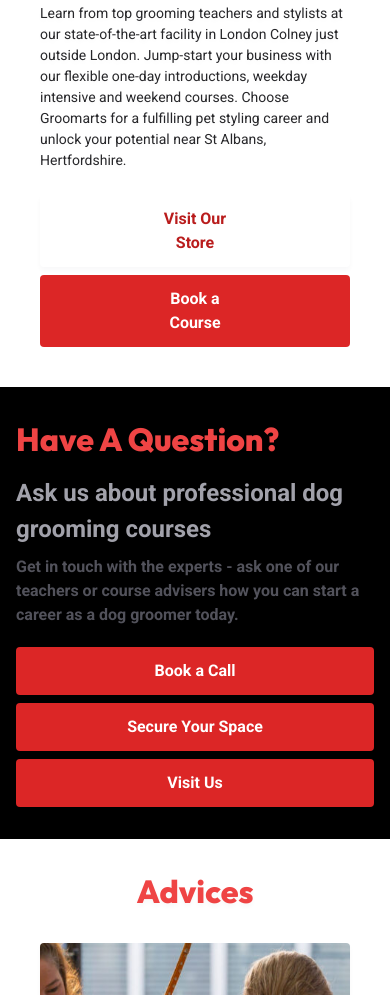
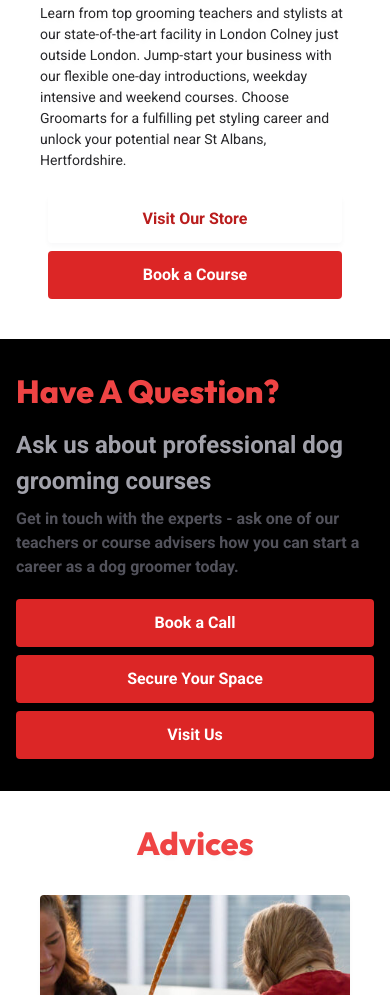
Before and after one commit to aminulhasan142/ipet2, a plain HTML site: page index.html in a window 390 px wide. Shown: the part 1508-2503 px from the top of the page. Drawn offline with nearby package versions, Linux system fonts and the light colour scheme.

Commit message:
all done

```diff
--- a/SCSS/_responsive.scss
+++ b/SCSS/_responsive.scss
@@ -133,7 +133,7 @@
         .buttoncustomP {
           @media only screen and (max-width: 767px) {
             align-self: center;
-            padding: 12px 120px;
+            padding: 12px 95px;
           }
 
           @media only screen and (min-width: 768px) and (max-width: 1024px) {
```
Also changed, not shown: css/custom.min.css.
